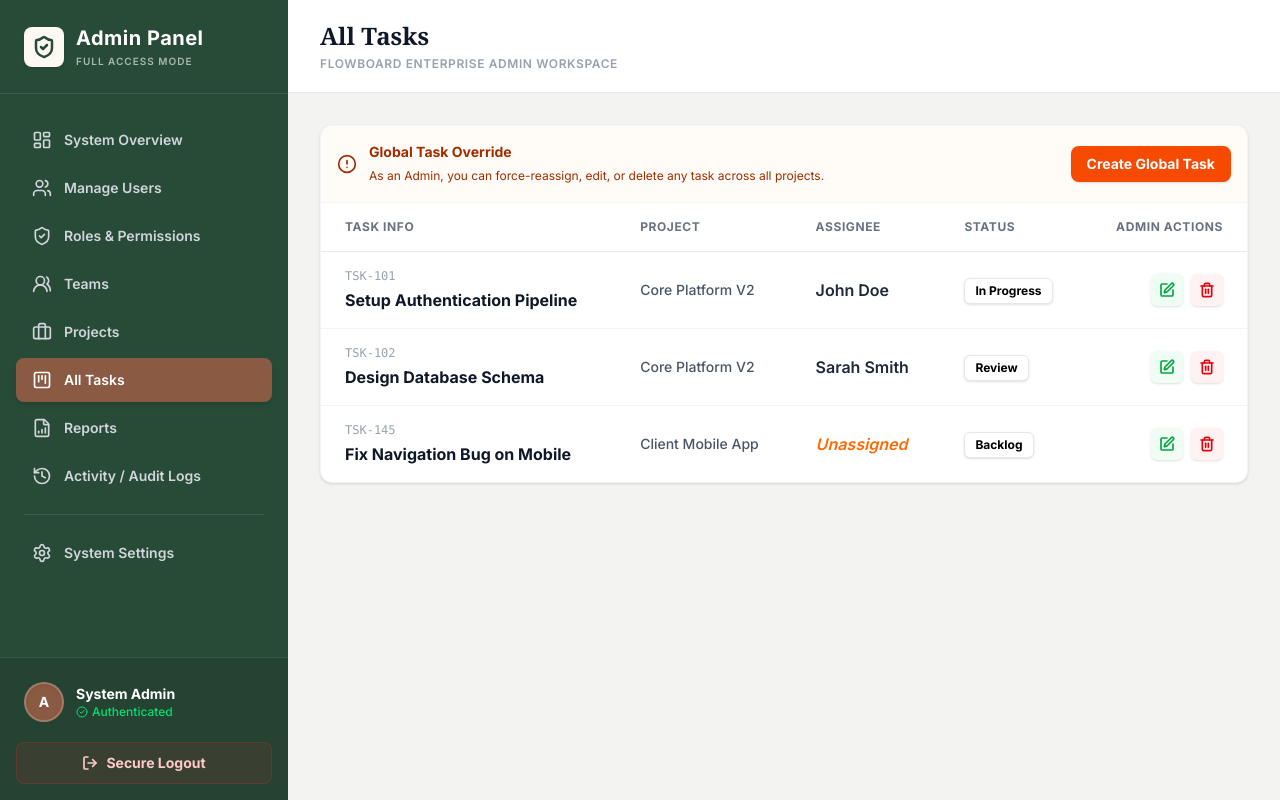
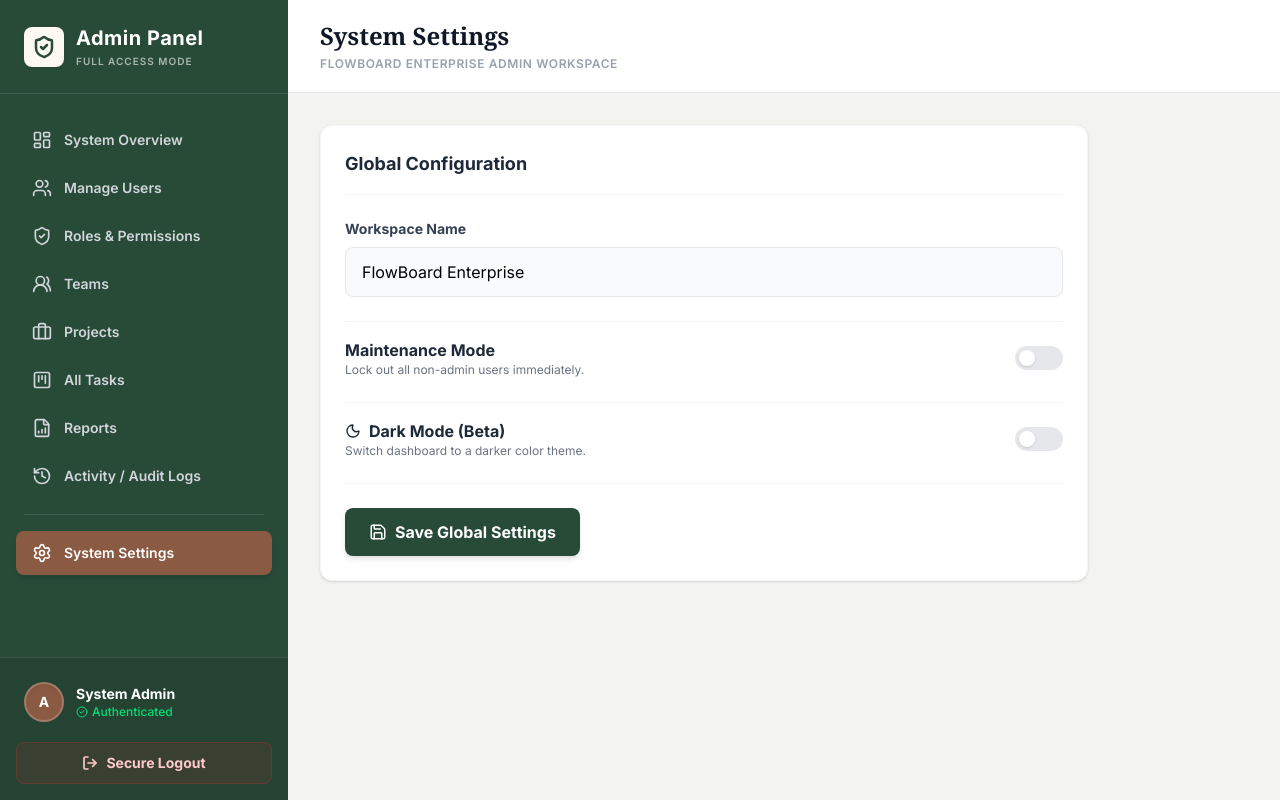
Before and after one commit to malfiya1212/flowboard_frontend, a React (Vite) app: page /admin in a window 1280 px wide. Built offline with nearby package versions, Linux system fonts and the light colour scheme; a web font is replaced by a local one.

Commit message:
add dark mode

```diff
--- a/src/Admin/admindashiord.tsx
+++ b/src/Admin/admindashiord.tsx
@@ -6,7 +6,7 @@ import {
   LogOut, Menu, X, Search, Edit, Trash2, UserPlus,
   Plus, Save, CheckCircle2, AlertCircle,
   Briefcase, Users2, FileBarChart, History, KeyRound,
-  Power, Download, FolderKanban, Lock
+  Power, Download, FolderKanban, Lock, Moon
 } from 'lucide-react';
 
 // --- MOCK DATA ---
@@ -51,11 +51,16 @@ export default function AdminDashboard() {
   const { user, logout } = useAuth();
   const navigate = useNavigate();
 
-  // --- UI NAVIGATION STATE ---
+  // --- UI STATE ---
   const [isMobileMenuOpen, setIsMobileMenuOpen] = useState(false);
-  const [activeTab, setActiveTab] = useState('tasks');
+  const [activeTab, setActiveTab] = useState('settings'); // Defaulting to Settings to see the new toggle
 
-  // --- STATE FOR ALL ENTITIES ---
+  // --- SETTINGS STATE ---
+  const [isMaintenanceMode, setIsMaintenanceMode] = useState(false);
+  const [isDarkMode, setIsDarkMode] = useState(false);
+  const [workspaceName, setWorkspaceName] = useState('FlowBoard Enterprise');
+
+  // --- DATA STATES ---
   const [usersData, setUsersData] = useState(initialUsers);
   const [rolesData, setRolesData] = useState(initialRoles);
   const [teamsData, setTeamsData] = useState(initialTeams);
@@ -88,9 +93,11 @@ export default function AdminDashboard() {
     navigate('/admin-login');
   };
 
-  // --- USERS FUNCTIONS ---
+  // --- VERY SIMPLE ACTION FUNCTIONS ---
+
+  // Users
   const handleDeleteUser = (id: number, name: string) => {
-    if(window.confirm(`WARNING: Permanently delete ${name}?`)) setUsersData(usersData.filter(u => u.id !== id));
+    if(window.confirm(`Permanently delete ${name}?`)) setUsersData(usersData.filter(u => u.id !== id));
   };
   const handleToggleStatus = (id: number) => {
     setUsersData(usersData.map(u => u.id === id ? { ...u, status: u.status === 'Active' ? 'Suspended' : 'Active' } : u));
@@ -104,7 +111,7 @@ export default function AdminDashboard() {
     setIsUserModalOpen(false);
   };
 
-  // --- ROLES FUNCTIONS ---
+  // Roles
   const handleDeleteRole = (id: number, name: string) => {
     if (name === 'Admin') return alert("System Action Blocked: You cannot delete the core Admin role.");
     if(window.confirm(`Delete the ${name} role?`)) setRolesData(rolesData.filter(r => r.id !== id));
@@ -118,7 +125,7 @@ export default function AdminDashboard() {
     setIsRoleModalOpen(false);
   };
 
-  // --- TEAMS FUNCTIONS ---
+  // Teams
   const handleDeleteTeam = (id: number, name: string) => {
     if(window.confirm(`Disband the ${name} team?`)) setTeamsData(teamsData.filter(t => t.id !== id));
   };
@@ -131,7 +138,7 @@ export default function AdminDashboard() {
     setIsTeamModalOpen(false);
   };
 
-  // --- PROJECTS FUNCTIONS ---
+  // Projects
   const handleDeleteProject = (id: number, name: string) => {
     if(window.confirm(`Permanently delete the project "${name}"?`)) setProjectsData(projectsData.filter(p => p.id !== id));
   };
@@ -144,7 +151,7 @@ export default function AdminDashboard() {
     setIsProjectModalOpen(false);
   };
 
-  // --- TASKS FUNCTIONS ---
+  // Tasks
   const handleDeleteTask = (id: string, title: string) => {
     if(window.confirm(`WARNING: Force-delete the task "${title}"? This cannot be undone.`)){
       setTasksData(tasksData.filter(t => t.id !== id));
@@ -213,7 +220,8 @@ export default function AdminDashboard() {
               <div className="lg:col-span-2 bg-white rounded-xl shadow-sm border border-gray-100 p-6">
                 <div className="flex justify-between items-center mb-6">
                   <h3 className="text-lg font-bold text-gray-800">Recent Audit Logs</h3>
-                  <button onClick={() => setActiveTab('logs')} className="text-sm font-semibold text-[#284B38] hover:underline">View All</button>
+                  {/* THIS IS THE VIEW ALL BUTTON! It jumps to 'logs' */}
+                  <button onClick={() => setActiveTab('logs')} className="text-sm font-bold text-[#284B38] hover:underline">View All</button>
                 </div>
                 <div className="space-y-4">
                   {mockAuditLogs.map((log) => (
@@ -232,6 +240,7 @@ export default function AdminDashboard() {
               <div className="bg-white rounded-xl shadow-sm border border-gray-100 p-6">
                 <h3 className="text-lg font-bold text-gray-800 mb-4">Quick Actions</h3>
                 <div className="space-y-3">
+                  {/* THESE SHORTCUTS OPEN THE MODALS DIRECTLY */}
                   <button onClick={() => { setActiveTab('users'); setUserModalMode('create'); setSelectedUser(null); setIsUserModalOpen(true); }} className="w-full flex items-center justify-between p-3 rounded-lg border border-gray-200 hover:border-[#284B38] hover:bg-gray-50 transition-all">
                     <span className="text-sm font-semibold text-gray-700">Add New User</span>
                     <Plus size={16} className="text-gray-400" />
@@ -292,7 +301,7 @@ export default function AdminDashboard() {
                       </td>
                       <td className="px-6 py-4 text-right">
                         <div className="flex items-center justify-end gap-2">
-                          <button onClick={() => window.confirm(`Send password reset email to ${u.email}?`)} title="Reset Password" className="p-2 text-orange-600 bg-orange-50 hover:bg-orange-100 rounded-md transition-colors shadow-sm"><KeyRound size={16} strokeWidth={2.5} /></button>
+                          <button onClick={() => handleResetPassword(u.email)} title="Reset Password" className="p-2 text-orange-600 bg-orange-50 hover:bg-orange-100 rounded-md transition-colors shadow-sm"><KeyRound size={16} strokeWidth={2.5} /></button>
                           <button onClick={() => handleToggleStatus(u.id)} title={u.status === 'Active' ? 'Suspend User' : 'Activate User'} className="p-2 text-blue-600 bg-blue-50 hover:bg-blue-100 rounded-md transition-colors shadow-sm"><Power size={16} strokeWidth={2.5} /></button>
                           <button onClick={() => { setUserModalMode('edit'); setSelectedUser(u); setIsUserModalOpen(true); }} title="Edit Details" className="p-2 text-green-600 bg-green-50 hover:bg-green-100 rounded-md transition-colors shadow-sm"><Edit size={16} strokeWidth={2.5} /></button>
                           <button onClick={() => handleDeleteUser(u.id, u.name)} title="Delete User" className="p-2 text-red-600 bg-red-50 hover:bg-red-100 rounded-md transition-colors shadow-sm"><Trash2 size={16} strokeWidth={2.5} /></button>
@@ -538,25 +547,55 @@ export default function AdminDashboard() {
           </div>
         );
 
-      // 9. SETTINGS
+      // 9. SETTINGS (Now with fully active toggle switches!)
       case 'settings':
         return (
           <div className="bg-white rounded-xl shadow-sm border border-gray-100 p-6 max-w-3xl">
             <h3 className="text-lg font-bold text-gray-800 mb-6 border-b border-gray-100 pb-4">Global Configuration</h3>
             <form className="space-y-6">
+
               <div>
                 <label className="block text-sm font-bold text-gray-700 mb-2">Workspace Name</label>
-                <input type="text" defaultValue="FlowBoard Enterprise" className="w-full px-4 py-3 bg-gray-50 border border-gray-200 rounded-lg focus:outline-none focus:ring-2 focus:ring-[#284B38]" />
+                <input
+                  type="text"
+                  value={workspaceName}
+                  onChange={(e) => setWorkspaceName(e.target.value)}
+                  className="w-full px-4 py-3 bg-gray-50 border border-gray-200 rounded-lg focus:outline-none focus:ring-2 focus:ring-[#284B38]"
+                />
               </div>
+
+              {/* MAINTENANCE MODE TOGGLE */}
               <div className="pt-4 flex items-center justify-between border-t border-gray-100">
                 <div>
                   <h4 className="font-bold text-gray-800">Maintenance Mode</h4>
                   <p className="text-xs text-gray-500">Lock out all non-admin users immediately.</p>
                 </div>
-                <div className="w-12 h-6 bg-gray-200 rounded-full cursor-pointer relative"><div className="w-4 h-4 bg-white rounded-full absolute top-1 left-1 shadow"></div></div>
+                <div
+                  onClick={() => setIsMaintenanceMode(!isMaintenanceMode)}
+                  className={`w-12 h-6 rounded-full cursor-pointer relative transition-colors duration-300 ${isMaintenanceMode ? 'bg-red-500' : 'bg-gray-200'}`}
+                >
+                  <div className={`w-4 h-4 bg-white rounded-full absolute top-1 transition-transform duration-300 shadow ${isMaintenanceMode ? 'translate-x-7' : 'translate-x-1'}`}></div>
+                </div>
               </div>
+
+              {/* DARK MODE TOGGLE */}
+              <div className="pt-4 flex items-center justify-between border-t border-gray-100">
+                <div>
+                  <h4 className="font-bold text-gray-800 flex items-center gap-2"><Moon size={16} /> Dark Mode (Beta)</h4>
+                  <p className="text-xs text-gray-500">Switch dashboard to a darker color theme.</p>
+                </div>
+                <div
+                  onClick={() => setIsDarkMode(!isDarkMode)}
+                  className={`w-12 h-6 rounded-full cursor-pointer relative transition-colors duration-300 ${isDarkMode ? 'bg-[#284B38]' : 'bg-gray-200'}`}
+                >
+                  <div className={`w-4 h-4 bg-white rounded-full absolute top-1 transition-transform duration-300 shadow ${isDarkMode ? 'translate-x-7' : 'translate-x-1'}`}></div>
+                </div>
+              </div>
+
               <div className="pt-6 border-t border-gray-100">
-                <button type="button" onClick={() => alert('Global settings saved.')} className="flex items-center gap-2 bg-[#284B38] text-white px-6 py-3 rounded-lg font-bold shadow-md hover:bg-[#1E3A2B]"><Save size={18} /> Save Global Settings</button>
+                <button type="button" onClick={() => alert('Global settings successfully saved!')} className="flex items-center gap-2 bg-[#284B38] text-white px-6 py-3 rounded-lg font-bold shadow-md hover:bg-[#1E3A2B]">
+                  <Save size={18} /> Save Global Settings
+                </button>
               </div>
             </form>
           </div>
@@ -567,7 +606,7 @@ export default function AdminDashboard() {
   };
 
   return (
-    <div className="flex h-screen bg-[#F3F4F1] font-sans relative">
+    <div className={`flex h-screen font-sans relative transition-colors duration-300 ${isDarkMode ? 'bg-gray-900' : 'bg-[#F3F4F1]'}`}>
       {isMobileMenuOpen && <div className="fixed inset-0 bg-black/50 z-40 lg:hidden backdrop-blur-sm transition-opacity" onClick={() => setIsMobileMenuOpen(false)} />}
 
       <aside className={`fixed lg:static inset-y-0 left-0 z-50 w-72 bg-[#284B38] text-white transition-transform duration-300 ease-in-out flex flex-col shadow-2xl lg:shadow-none ${isMobileMenuOpen ? 'translate-x-0' : '-translate-x-full lg:translate-x-0'}`}>
@@ -613,7 +652,7 @@ export default function AdminDashboard() {
             <button className="lg:hidden text-gray-500 hover:text-gray-900" onClick={() => setIsMobileMenuOpen(true)}><Menu size={24} /></button>
             <div>
               <h1 className="text-2xl font-serif font-bold text-gray-900">{navItems.find(i => i.id === activeTab)?.name}</h1>
-              <p className="text-xs font-semibold text-gray-400 uppercase tracking-wider mt-1 hidden sm:block">FlowBoard Enterprise Admin Workspace</p>
+              <p className="text-xs font-semibold text-gray-400 uppercase tracking-wider mt-1 hidden sm:block">{workspaceName} Admin Workspace</p>
             </div>
           </div>
         </header>
```
